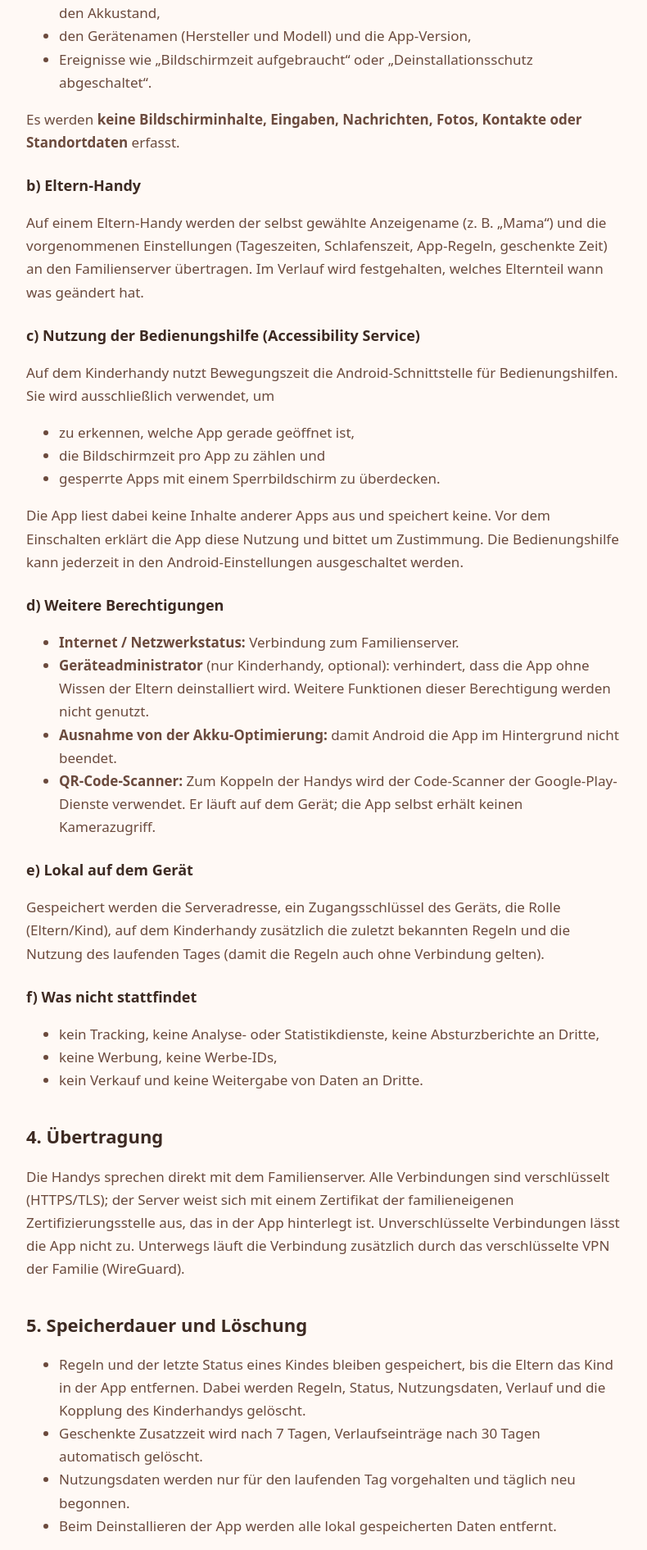
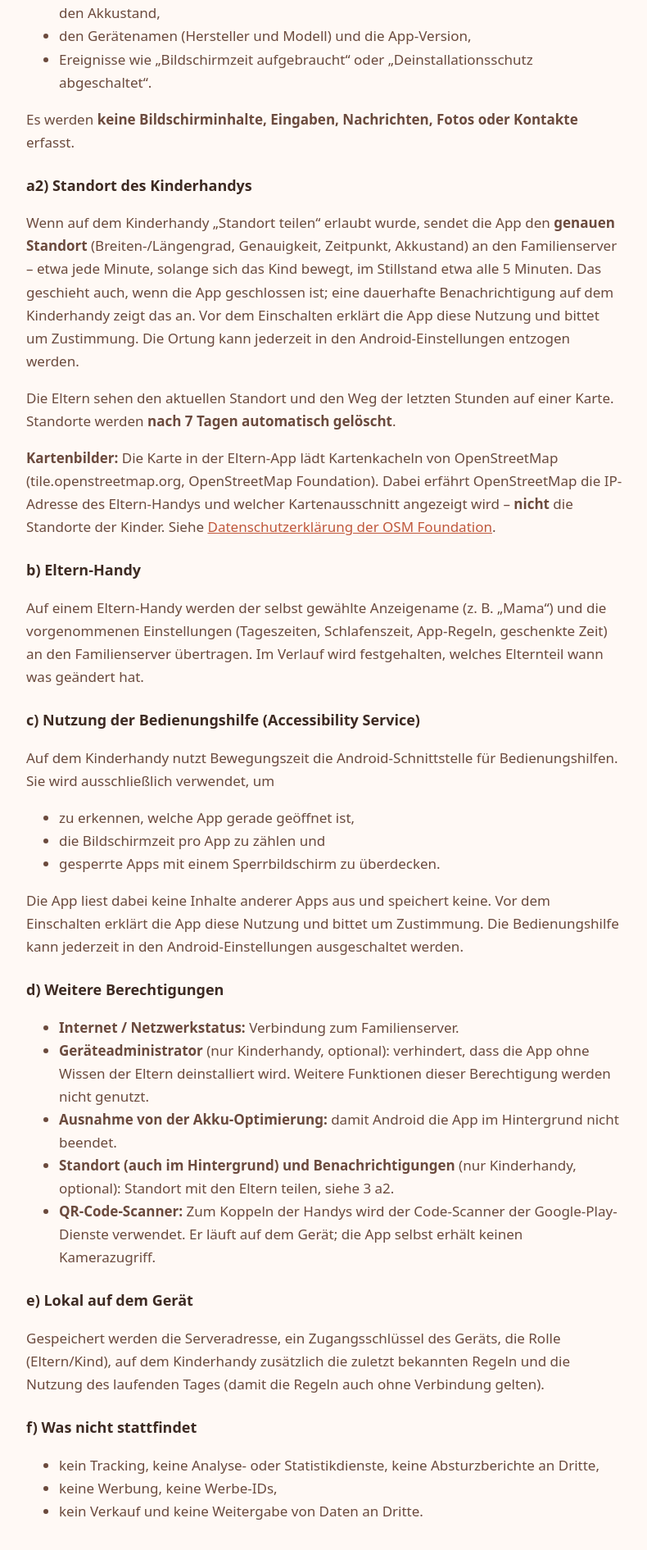
Before and after one commit to horus-ha/hausakte, a plain HTML site: page bewegungszeit-datenschutz.html in a window 1280 px wide. Shown: the part 1081-2972 px from the top of the page at 82% size, without its empty margins (244-1034 px from the left). Drawn offline with Linux system fonts and the light colour scheme.

Commit message:
Bewegungszeit-Datenschutz: Standort teilen (ab 0.5), OpenStreetMap-Karte
Co-Authored-By: Claude Opus 5.5 <noreply@anthropic.com>

```diff
--- a/bewegungszeit-datenschutz.html
+++ b/bewegungszeit-datenschutz.html
@@ -35,7 +35,12 @@ E-Mail: mut.michael.86@gmail.com</p>
 <li>den Gerätenamen (Hersteller und Modell) und die App-Version,</li>
 <li>Ereignisse wie „Bildschirmzeit aufgebraucht“ oder „Deinstallationsschutz abgeschaltet“.</li>
 </ul>
-<p>Es werden <strong>keine Bildschirminhalte, Eingaben, Nachrichten, Fotos, Kontakte oder Standortdaten</strong> erfasst.</p>
+<p>Es werden <strong>keine Bildschirminhalte, Eingaben, Nachrichten, Fotos oder Kontakte</strong> erfasst.</p>
+
+<h3>a2) Standort des Kinderhandys</h3>
+<p>Wenn auf dem Kinderhandy „Standort teilen“ erlaubt wurde, sendet die App den <strong>genauen Standort</strong> (Breiten-/Längengrad, Genauigkeit, Zeitpunkt, Akkustand) an den Familienserver – etwa jede Minute, solange sich das Kind bewegt, im Stillstand etwa alle 5 Minuten. Das geschieht auch, wenn die App geschlossen ist; eine dauerhafte Benachrichtigung auf dem Kinderhandy zeigt das an. Vor dem Einschalten erklärt die App diese Nutzung und bittet um Zustimmung. Die Ortung kann jederzeit in den Android-Einstellungen entzogen werden.</p>
+<p>Die Eltern sehen den aktuellen Standort und den Weg der letzten Stunden auf einer Karte. Standorte werden <strong>nach 7 Tagen automatisch gelöscht</strong>.</p>
+<p><strong>Kartenbilder:</strong> Die Karte in der Eltern-App lädt Kartenkacheln von OpenStreetMap (tile.openstreetmap.org, OpenStreetMap Foundation). Dabei erfährt OpenStreetMap die IP-Adresse des Eltern-Handys und welcher Kartenausschnitt angezeigt wird – <strong>nicht</strong> die Standorte der Kinder. Siehe <a href="https://wiki.osmfoundation.org/wiki/Privacy_Policy">Datenschutzerklärung der OSM Foundation</a>.</p>
 
 <h3>b) Eltern-Handy</h3>
 <p>Auf einem Eltern-Handy werden der selbst gewählte Anzeigename (z.&nbsp;B. „Mama“) und die vorgenommenen Einstellungen (Tageszeiten, Schlafenszeit, App-Regeln, geschenkte Zeit) an den Familienserver übertragen. Im Verlauf wird festgehalten, welches Elternteil wann was geändert hat.</p>
@@ -54,6 +59,7 @@ E-Mail: mut.michael.86@gmail.com</p>
 <li><strong>Internet / Netzwerkstatus:</strong> Verbindung zum Familienserver.</li>
 <li><strong>Geräteadministrator</strong> (nur Kinderhandy, optional): verhindert, dass die App ohne Wissen der Eltern deinstalliert wird. Weitere Funktionen dieser Berechtigung werden nicht genutzt.</li>
 <li><strong>Ausnahme von der Akku-Optimierung:</strong> damit Android die App im Hintergrund nicht beendet.</li>
+<li><strong>Standort (auch im Hintergrund) und Benachrichtigungen</strong> (nur Kinderhandy, optional): Standort mit den Eltern teilen, siehe 3 a2.</li>
 <li><strong>QR-Code-Scanner:</strong> Zum Koppeln der Handys wird der Code-Scanner der Google-Play-Dienste verwendet. Er läuft auf dem Gerät; die App selbst erhält keinen Kamerazugriff.</li>
 </ul>
 
@@ -73,7 +79,7 @@ E-Mail: mut.michael.86@gmail.com</p>
 <h2>5. Speicherdauer und Löschung</h2>
 <ul>
 <li>Regeln und der letzte Status eines Kindes bleiben gespeichert, bis die Eltern das Kind in der App entfernen. Dabei werden Regeln, Status, Nutzungsdaten, Verlauf und die Kopplung des Kinderhandys gelöscht.</li>
-<li>Geschenkte Zusatzzeit wird nach 7 Tagen, Verlaufseinträge nach 30 Tagen automatisch gelöscht.</li>
+<li>Geschenkte Zusatzzeit und Standorte werden nach 7 Tagen, Verlaufseinträge nach 30 Tagen automatisch gelöscht.</li>
 <li>Nutzungsdaten werden nur für den laufenden Tag vorgehalten und täglich neu begonnen.</li>
 <li>Beim Deinstallieren der App werden alle lokal gespeicherten Daten entfernt.</li>
 </ul>
@@ -91,7 +97,7 @@ E-Mail: mut.michael.86@gmail.com</p>
 <p>Fragen zum Datenschutz richten Sie bitte an mut.michael.86@gmail.com.</p>
 
 <h2>Summary in English</h2>
-<p>Bewegungszeit is a private, non-commercial family app for managing children's screen time. All data is stored only on the family's own server in the home network, reachable at home or through the family's VPN; all connections are encrypted (HTTPS/TLS); no cloud services, no tracking, no ads, no sharing with third parties. On a child's device the app uses the Android Accessibility Service solely to detect which app is in the foreground, count usage time and overlay blocked apps; it does not read or store any screen content. It reports app names, usage time per app, the list of installed apps, remaining time, screen state, battery level and device model to the family server. Parents can delete all data of a child at any time by removing the child in the app.</p>
+<p>Bewegungszeit is a private, non-commercial family app for managing children's screen time. All data is stored only on the family's own server in the home network, reachable at home or through the family's VPN; all connections are encrypted (HTTPS/TLS); no cloud services, no tracking, no ads, no sharing with third parties. On a child's device the app uses the Android Accessibility Service solely to detect which app is in the foreground, count usage time and overlay blocked apps; it does not read or store any screen content. It reports app names, usage time per app, the list of installed apps, remaining time, screen state, battery level and device model to the family server. If enabled on the child's phone, the precise location is shared with the parents about once per minute (also in the background, shown by a persistent notification) and deleted after 7 days. The parents' map loads map tiles from OpenStreetMap, which does not receive the children's locations. Parents can delete all data of a child at any time by removing the child in the app.</p>
 
 <footer><a href="index.html">Startseite</a> · Kontakt: mut.michael.86@gmail.com</footer>
 </div>
```
